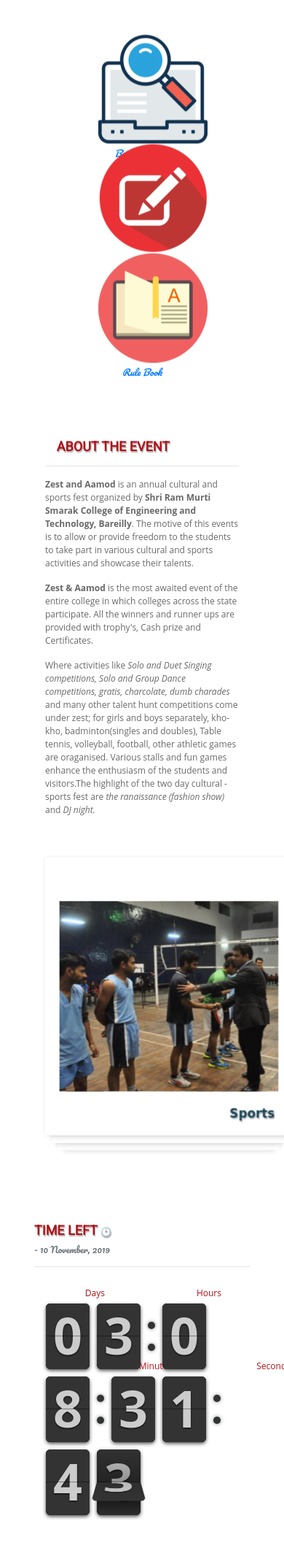
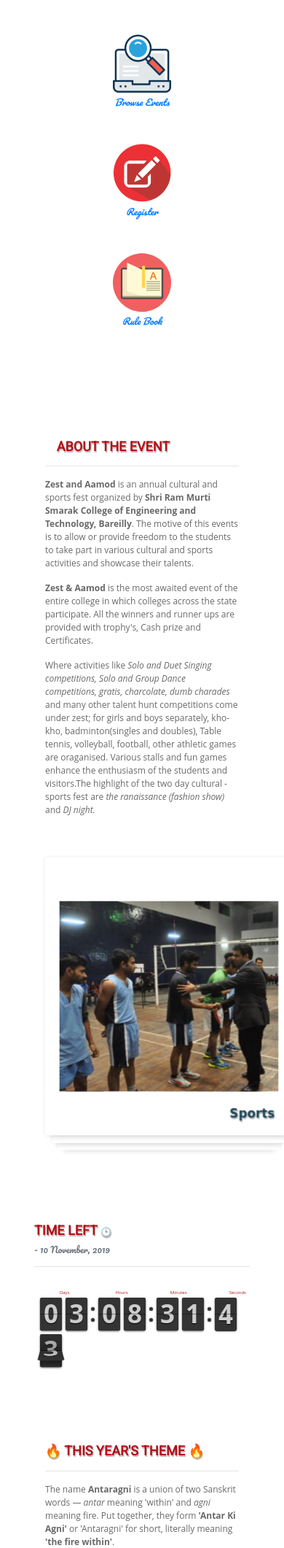
Before and after one commit to Bugswriter/zest-website, a Flask app: page / in a window 390 px wide; the page is wider, and only the part inside the window is pictured. Shown: the part 147-2268 px from the top of that part at 73% size. Run offline with Flask 2, Linux system fonts and the light colour scheme; some libraries are stand-ins or nearby versions; some web fonts are replaced.

Commit message:
fix little bit home for moble

```diff
--- a/zestpkg/static/css/custom.css
+++ b/zestpkg/static/css/custom.css
@@ -279,7 +279,13 @@ h6{
 	#profile{
 		width: auto;
 	}
-
+	.action-img{
+		max-width: 80px;
+	}
+	.clock{
+	   zoom: 0.5;
+	   -moz-transform: scale(0.5)
+	}
 
 	#events .event-info{
 		margin-left: 5%;
--- a/zestpkg/templates/home.html
+++ b/zestpkg/templates/home.html
@@ -91,15 +91,15 @@
 	<div class="col-lg-12 text-center">
 		<div class="row">
 			<div class="col-md-4 clickbox m-auto">
-				<a href="{{ url_for('event.all_events') }}"><img class="animated infinite bounce slower" src="{{ url_for('static', filename='images/icons/browse.png') }}"><br>
+				<a href="{{ url_for('event.all_events') }}"><img class="animated infinite bounce slower action-img" src="{{ url_for('static', filename='images/icons/browse.png') }}"><br>
 				<i>Browse Events</i></a>
 			</div>
 			<div class="col-md-4 clickbox m-auto">
-				<a href="{{ url_for('users.register') }}"><img class="animated infinite bounce slower" src="{{ url_for('static', filename='images/icons/register.png') }}">
+				<a href="{{ url_for('users.register') }}"><img class="animated infinite bounce slower action-img" src="{{ url_for('static', filename='images/icons/register.png') }}">
 				<br><i class="">Register</i></a>
 			</div>
 			<div class="col-md-4 clickbox m-auto">
-				<a href="{{ url_for('static', filename='pdf/zest&aamod_rulebook.pdf') }}" target="_blank"><img class="animated infinite bounce slower" src="{{ url_for('static', filename='images/icons/book.png') }}">
+				<a href="{{ url_for('static', filename='pdf/zest&aamod_rulebook.pdf') }}" target="_blank"><img class="animated infinite bounce slower action-img" src="{{ url_for('static', filename='images/icons/book.png') }}">
 				<br><i class="">Rule Book</i></a>
 			</div>
 		</div>
--- a/zestpkg/templates/layout.html
+++ b/zestpkg/templates/layout.html
@@ -13,11 +13,13 @@
   <link rel="shortcut icon" type="image/ico" href="{{ url_for('static', filename='favicon.ico') }}"/>
   <!-- Jquery plugins CSS -->
   <link rel="stylesheet" type="text/css" href="{{ url_for('static', filename='css/croppie.css') }}">
+  {% if title == 'home' %}
   <link rel="stylesheet" type="text/css" href="{{ url_for('static', filename='css/slicebox.css') }}">
   <link rel="stylesheet" type="text/css" href="{{ url_for('static', filename='css/windy.css') }}">
   <link rel="stylesheet" type="text/css" href="{{ url_for('static', filename='css/normalize.css') }}">
   <link rel="stylesheet" type="text/css" href="{{ url_for('static', filename='css/component.css') }}">
   <link rel="stylesheet" type="text/css" href="{{ url_for('static', filename='css/flipclock.css') }}">
+  {% endif %}
 
   <!-- My Custom CSS -->
   <link rel="stylesheet" type="text/css" href="{{ url_for('static', filename='css/plugins.css') }}">
```
